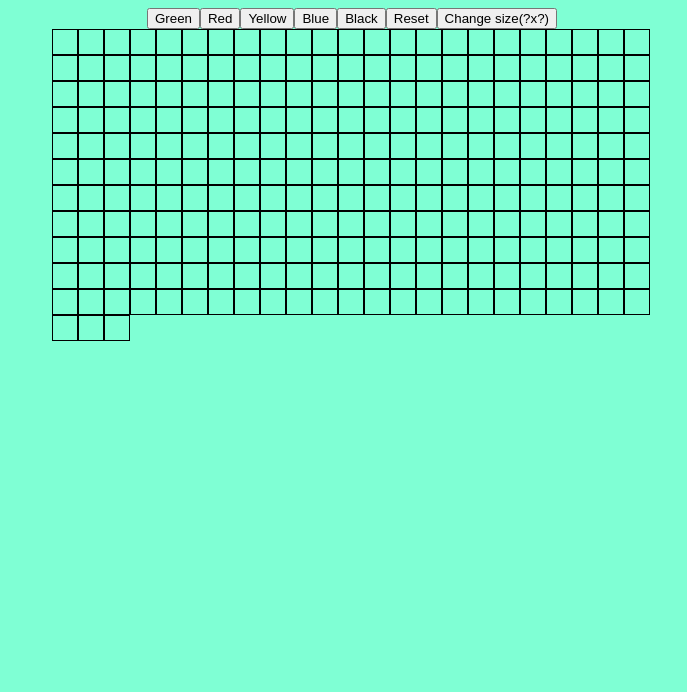
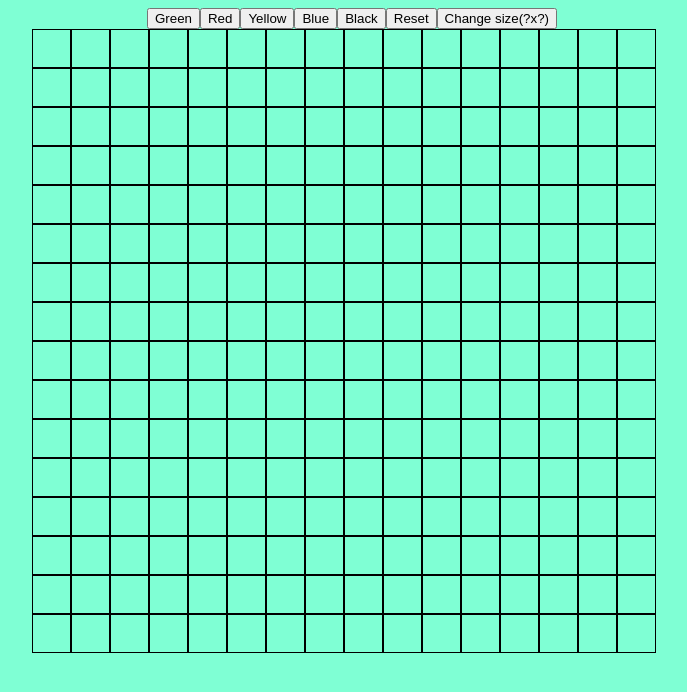
Before and after one commit to Ryann908/DOM-manipulation, a plain HTML site: page index.html in a window 1280 px wide. Shown: the whole page, without its empty margins (288-975 px from the left). Drawn offline with Linux system fonts and the light colour scheme.

Commit message:
Fixed the uneven boxes

```diff
--- a/index.html
+++ b/index.html
@@ -19,7 +19,7 @@
     <button onclick="size()" id="rst">Change size(?x?)</button>
     </span>
 
-    <p>
+    <p id="pop">
 
     </p>
 
--- a/script.js
+++ b/script.js
@@ -1,5 +1,4 @@
-let width = 16;
-let height = 16;
+let pSize = 16;
 const green = document.getElementById("Green");
 const red = document.getElementById("Red");
 const yellow = document.getElementById("Yellow");
@@ -9,19 +8,24 @@ const rst = document.getElementById("rst");
 
 
 
+function calc(pSize){
+    return String(640/pSize)-3 + "px";
+}
 
 
 
 
-
-for(i = 1; i <= width * height; i++) {
+for(let i = 0; i < pSize; i++) {
+    for(let j = 0; j < pSize; j++){
     const para = document.querySelector("p");
     const div = document.createElement("div");
     para.appendChild(div);
-    div.style.padding = "12px";
+
+    div.style.width = calc(pSize);
+    div.style.height = calc(pSize);
     div.style.border = "black solid 1px";
     green.addEventListener('click', () => {
-    div.addEventListener('dragover', () => {
+        div.addEventListener('dragover', () => {
             div.style.background = "green";
         });
     });
@@ -51,13 +55,15 @@ for(i = 1; i <= width * height; i++) {
 
          function size(){
             let sizeL = prompt("Type one number");
-            let sizeS = prompt("Type one number");
-            let sizeN = sizeL * sizeS;
-                for(i = 1; i <= sizeN; i++) {
+                for(i = 0; i < sizeL; i++) {
+                    for(j = 0; j < sizeL; j++){
+
                     const para = document.querySelector("p");
                     const div = document.createElement("div");
                     para.appendChild(div);
-                    div.style.padding = "12px";
+
+                    div.style.width = calc(sizeL);
+                    div.style.height = calc(sizeL);
                     div.style.border = "black solid 1px";
                     green.addEventListener('click', () => {
                     div.addEventListener('dragover', () => {
@@ -84,8 +90,13 @@ for(i = 1; i <= width * height; i++) {
                                 div.style.background = "black";
                             });
                         });
+                        rst.addEventListener('click', () => {
+                            para.removeChild(div);
+                         })
                 }
+
         }
+    }
 
-
+    }
 }
--- a/style.css
+++ b/style.css
@@ -4,9 +4,8 @@ body{
 p{
     display: flex;
     flex-wrap: wrap;
-    flex-direction: row;
     margin: auto;
-    width: 600px;
+    width: 640px;
 }
 span{
     display: flex;
```
Also changed, not shown: 1 other file.
